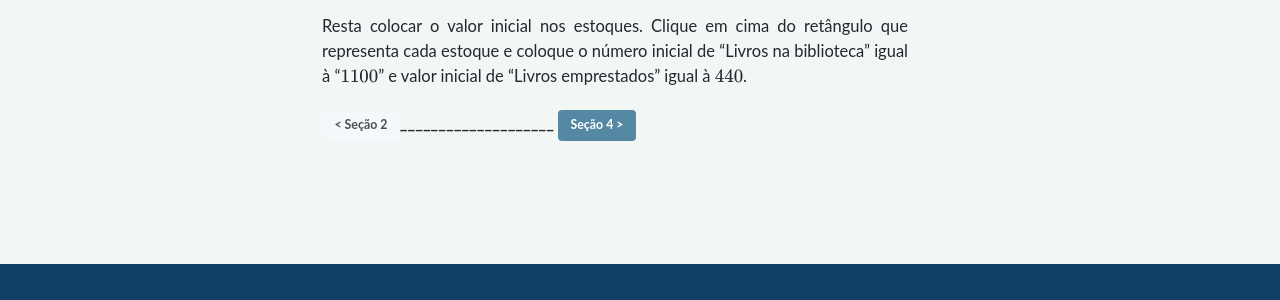
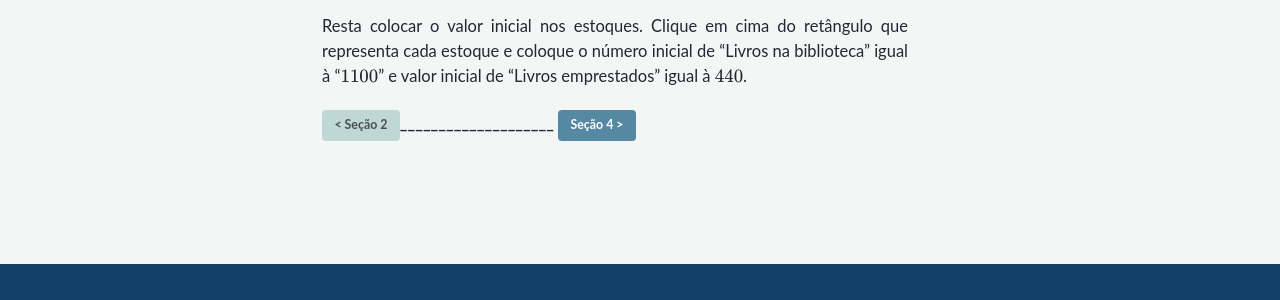
Before and after one commit to milenalauschner/MM, a Jekyll site: the page built from _pages/instruções.md, in a window 1280 px wide and 1400 px high, scrolled down 2551 px. Shown: the part 980-1280 px from the top of the window. Built offline with Jekyll 4.4.1, drawn with Linux system fonts in a browser that asks for light colours; cached includes are drawn as plain includes; nearby versions of some CDN libraries; some web fonts are replaced; formulas are drawn with MathJax 3.

Commit message:
Update _buttons.scss

```diff
--- a/_sass/minimal-mistakes/_buttons.scss
+++ b/_sass/minimal-mistakes/_buttons.scss
@@ -30,10 +30,10 @@
 
   /* button colors */
   $buttoncolors:
-  (primary, #f2f6f5),
+  (primary, #f3f9fb),
   (inverse, #fff),
   (light-outline, transparent),
-  (success, #f3f9fb),
+  (success, #bfd8d5),
   (warning, #5588a3),
   (danger, #226597),
   (info, #38598b),
```
